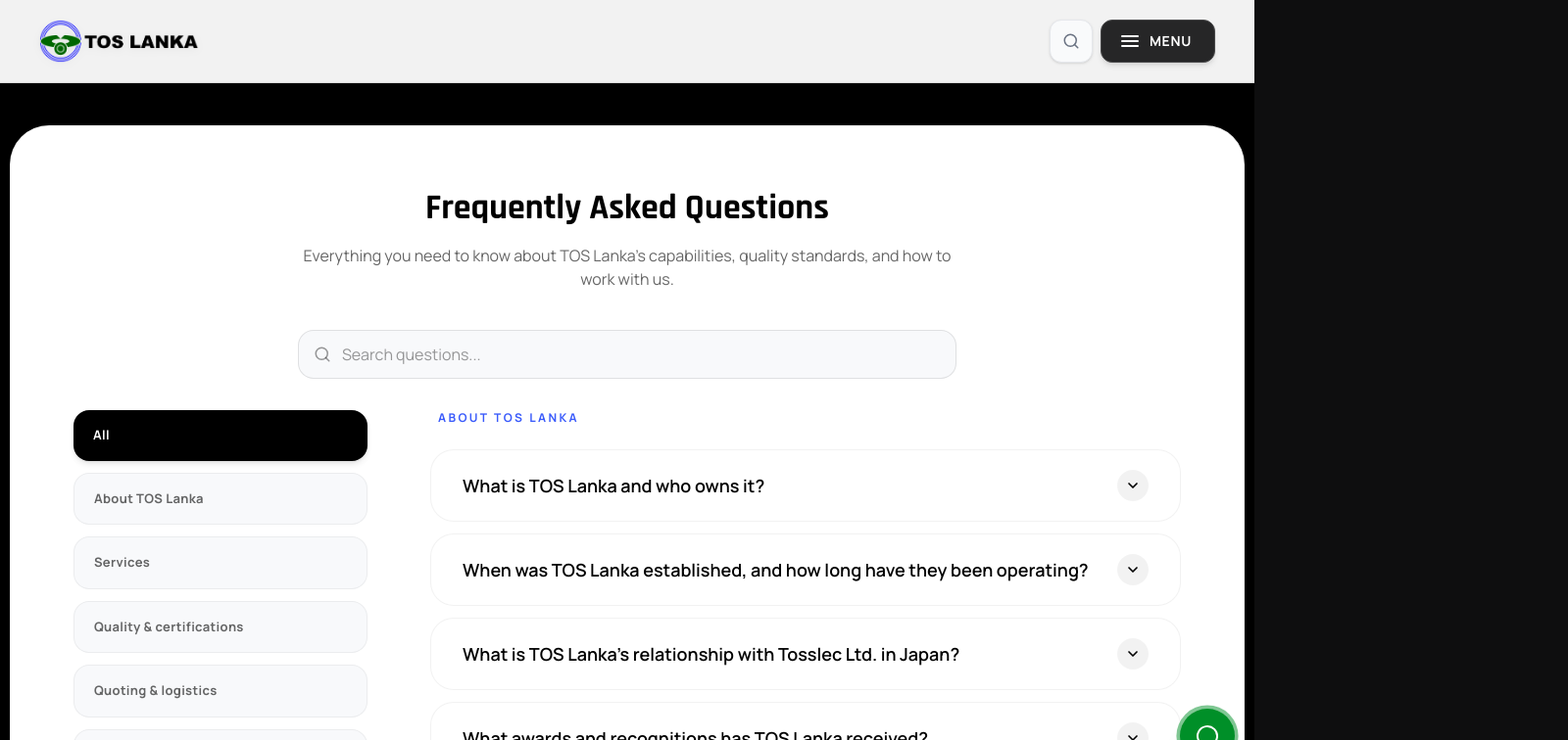
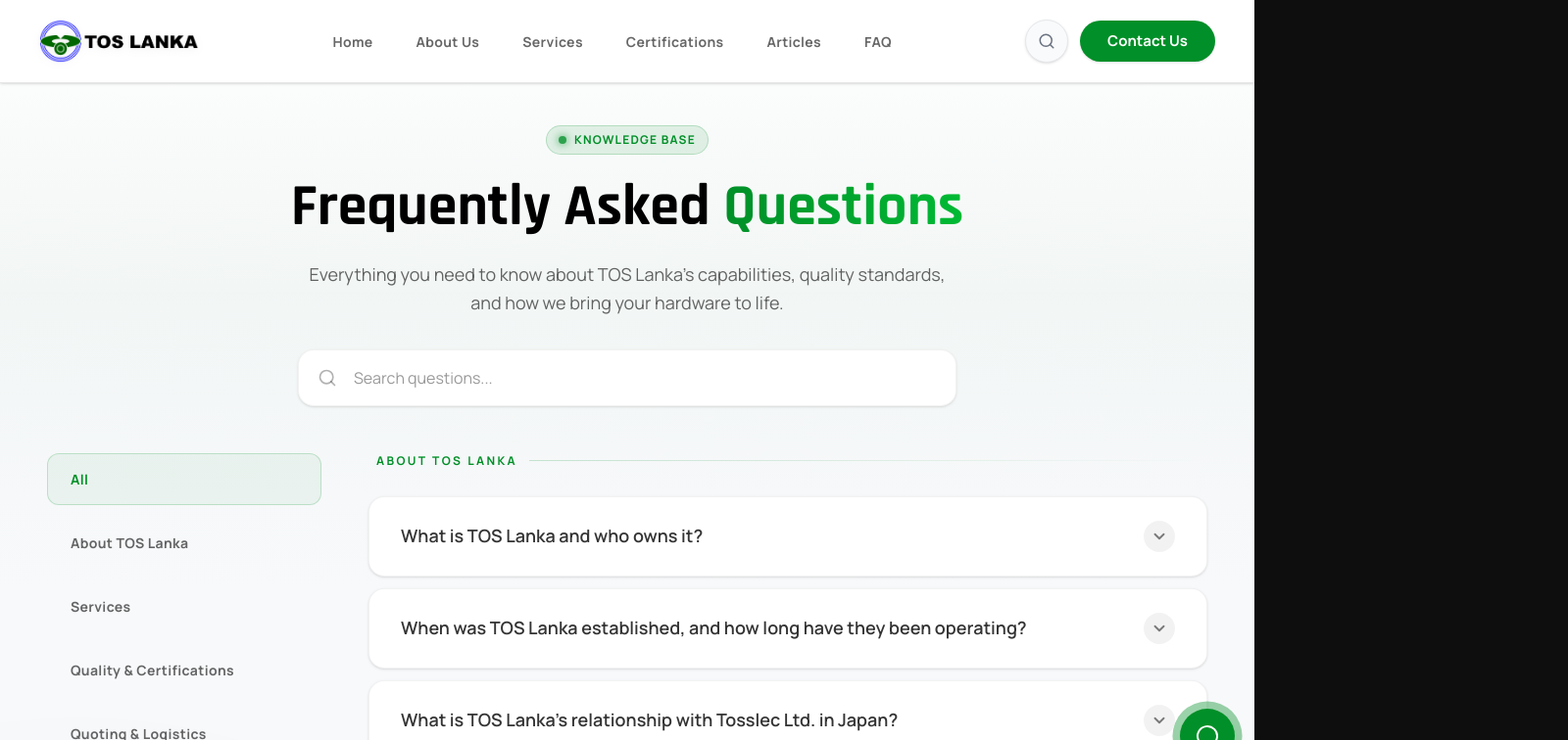
Before and after one commit to mss879/tos-lanka-draft2, a Next.js app: page /faq in a window 1280 px wide. Shown: the top 756 px of the page at 98% size, 1600 px wide, since content can reach past the window. Built offline with nearby package versions, Linux system fonts and the light colour scheme.

Commit message:
UI Updates: Redesign FAQ page to clean white theme, replace SubPageNavbar staggered menu with inline navbar links, change WhoWeAre heading

```diff
--- a/src/app/faq/page.tsx
+++ b/src/app/faq/page.tsx
@@ -1,22 +1,57 @@
 "use client";
 
 import React from 'react';
+import Link from 'next/link';
+import { ArrowRight, MessageSquare } from 'lucide-react';
 import SubPageNavbar from '../../components/SubPageNavbar';
 import Footer from '../../components/Footer';
 import FAQSection from '../../components/FAQSection';
 
 export default function FAQPage() {
   return (
-    <div className="w-full bg-black flex flex-col min-h-screen">
+    <div className="w-full bg-[#f8f9fb] flex flex-col min-h-screen">
       <SubPageNavbar />
 
-      <main className="flex-1 w-full bg-black px-[5px] pb-[5px] pt-16 sm:pt-20">
-        <section className="relative z-10 w-full px-[5px] pb-12">
+      <main className="flex-1 w-full relative pt-16 sm:pt-20">
+        {/* Soft Background Gradients */}
+        <div className="absolute inset-x-0 top-0 h-[600px] bg-gradient-to-b from-white via-brand-primary/[0.03] to-[#f8f9fb] pointer-events-none" />
+        <div className="absolute top-1/4 -left-1/4 w-[800px] h-[800px] bg-brand-primary/5 rounded-full blur-[120px] pointer-events-none" />
+        <div className="absolute top-1/3 -right-1/4 w-[600px] h-[600px] bg-brand-tertiary/5 rounded-full blur-[100px] pointer-events-none" />
+
+        <section className="relative z-10 w-full max-w-[1440px] mx-auto px-4 sm:px-6 md:px-12 pb-12">
           <FAQSection />
+        </section>
+
+        {/* Call to action section */}
+        <section className="relative z-10 w-full max-w-[1440px] mx-auto px-4 sm:px-6 md:px-12 pb-24">
+          <div className="w-full bg-white shadow-xl shadow-black/[0.03] border border-black/5 rounded-[2.5rem] p-10 md:p-16 flex flex-col md:flex-row items-center justify-between gap-10 overflow-hidden relative group">
+            {/* Background glow on hover */}
+            <div className="absolute inset-0 bg-gradient-to-r from-brand-primary/0 via-brand-primary/[0.02] to-brand-primary/0 opacity-0 group-hover:opacity-100 transition-opacity duration-700 pointer-events-none" />
+
+            <div className="flex-1 z-10">
+              <div className="inline-flex items-center justify-center w-14 h-14 rounded-2xl bg-brand-primary/10 text-brand-primary mb-6">
+                <MessageSquare size={28} />
+              </div>
+              <h3 className="text-3xl md:text-4xl font-heading font-bold text-black mb-4">
+                Still have questions?
+              </h3>
+              <p className="text-black/60 text-lg max-w-xl leading-relaxed">
+                Can't find the answer you're looking for? Our engineering and sales teams are standing by to help you with your specific project requirements.
+              </p>
+            </div>
+            <div className="z-10 shrink-0">
+              <Link
+                href="/contact"
+                className="inline-flex items-center gap-3 px-8 py-4 rounded-full bg-brand-primary hover:bg-brand-primary-hover text-white font-bold text-lg transition-all shadow-[0_8px_20px_rgba(0,143,40,0.2)] hover:shadow-[0_12px_25px_rgba(0,143,40,0.3)] transform hover:-translate-y-1"
+              >
+                Get in Touch
+                <ArrowRight size={20} />
+              </Link>
+            </div>
+          </div>
         </section>
       </main>
 
-      {/* Footer natively handles its own white background and top radii */}
       <Footer />
     </div>
   );
--- a/src/components/FAQSection.tsx
+++ b/src/components/FAQSection.tsx
@@ -166,6 +166,7 @@
   const [activeCat, setActiveCat] = useState('all');
   const [searchQuery, setSearchQuery] = useState('');
   const [openItems, setOpenItems] = useState<{ [key: string]: boolean }>({});
+  const [isSearchFocused, setIsSearchFocused] = useState(false);
 
   const toggleItem = (id: string) => {
     setOpenItems(prev => ({
@@ -186,9 +187,9 @@
     { id: 'all', label: 'All' },
     { id: 'about', label: 'About TOS Lanka' },
     { id: 'services', label: 'Services' },
-    { id: 'quality', label: 'Quality & certifications' },
-    { id: 'logistics', label: 'Quoting & logistics' },
-    { id: 'equipment', label: 'Equipment & technology' }
+    { id: 'quality', label: 'Quality & Certifications' },
+    { id: 'logistics', label: 'Quoting & Logistics' },
+    { id: 'equipment', label: 'Equipment & Technology' }
   ];
 
   // Filter content
@@ -211,75 +212,153 @@
     }).filter(section => section.items.length > 0);
   }, [activeCat, searchQuery]);
 
+  // Framer motion variants
+  const containerVariants = {
+    hidden: { opacity: 0 },
+    visible: {
+      opacity: 1,
+      transition: {
+        staggerChildren: 0.1
+      }
+    }
+  };
+
+  const itemVariants = {
+    hidden: { opacity: 0, y: 20 },
+    visible: { opacity: 1, y: 0, transition: { duration: 0.4, ease: "easeOut" as const } }
+  };
+
   return (
-    <div className="w-full bg-white rounded-[2.5rem] shadow-sm border border-black/5 p-8 md:p-12 lg:p-16 mb-8 mt-12">
-      <div className="flex flex-col mb-10 text-center">
-        <h2 className="text-3xl md:text-4xl font-heading font-bold text-black mb-4">Frequently Asked Questions</h2>
-        <p className="text-black/60 max-w-2xl mx-auto">
-          Everything you need to know about TOS Lanka's capabilities, quality standards, and how to work with us.
+    <div className="w-full mt-12 mb-8">
+      {/* Header & Search */}
+      <div className="flex flex-col mb-12 text-center items-center">
+        <motion.div
+           initial={{ opacity: 0, y: -20 }}
+           animate={{ opacity: 1, y: 0 }}
+           transition={{ duration: 0.6, ease: "easeOut" }}
+           className="mb-8"
+        >
+          <div className="inline-flex items-center gap-2 px-3 py-1.5 rounded-full bg-brand-primary/10 border border-brand-primary/20 text-brand-primary text-xs font-bold tracking-widest uppercase mb-6">
+            <span className="w-2 h-2 rounded-full bg-brand-primary animate-pulse shadow-[0_0_8px_var(--color-brand-primary)]" />
+            Knowledge Base
+          </div>
+          <h2 className="text-4xl md:text-5xl lg:text-6xl font-heading font-bold text-black mb-6">
+            Frequently Asked <span className="text-transparent bg-clip-text bg-gradient-to-r from-brand-primary to-brand-primary-hover">Questions</span>
+          </h2>
+          <p className="text-black/60 max-w-2xl mx-auto text-lg leading-relaxed">
+            Everything you need to know about TOS Lanka's capabilities, quality standards, and how we bring your hardware to life.
           </p>
-      </div>
+        </motion.div>
 
-      <div className="relative mb-8 max-w-2xl mx-auto">
-        <div className="absolute inset-y-0 left-0 pl-4 flex items-center pointer-events-none text-black/40">
-          <Search size={18} />
+        {/* Animated Search Bar */}
+        <motion.div
+          initial={{ opacity: 0, scale: 0.95 }}
+          animate={{ opacity: 1, scale: 1 }}
+          transition={{ duration: 0.5, delay: 0.2 }}
+          className="relative w-full max-w-2xl mx-auto z-20 group"
+        >
+          <div className="absolute inset-y-0 left-0 pl-5 flex items-center pointer-events-none transition-colors duration-300">
+            <Search
+              size={20}
+              className={isSearchFocused || searchQuery ? "text-brand-primary" : "text-black/30 group-hover:text-black/50 transition-colors"}
+            />
           </div>
           <input
             type="text"
             placeholder="Search questions..."
             value={searchQuery}
             onChange={handleSearch}
-          className="w-full pl-11 pr-4 py-3 bg-[#f8f9fb] border border-black/10 rounded-2xl text-black placeholder:text-black/40 outline-none focus:border-brand-tertiary focus:ring-1 focus:ring-brand-tertiary transition-all"
+            onFocus={() => setIsSearchFocused(true)}
+            onBlur={() => setIsSearchFocused(false)}
+            className="w-full pl-14 pr-6 py-4 bg-white border border-black/5 rounded-2xl text-black placeholder:text-black/40 focus:outline-none transition-all duration-300 shadow-sm"
+            style={{
+              boxShadow: isSearchFocused ? '0 4px 20px rgba(0, 143, 40, 0.1)' : undefined,
+              borderColor: isSearchFocused ? 'rgba(0, 143, 40, 0.4)' : undefined
+            }}
           />
+        </motion.div>
       </div>
 
-      <div className="flex flex-col lg:flex-row gap-12 lg:gap-16 items-start mt-8">
+      <div className="flex flex-col lg:flex-row gap-8 lg:gap-12 items-start mt-12 relative z-10">
 
         {/* LEFT COLUMN: Categories */}
-        <div className="w-full lg:w-[300px] shrink-0 sticky top-32 flex flex-row lg:flex-col flex-wrap gap-2 lg:gap-3 z-10">
-          {categories.map(cat => (
+        <div className="w-full lg:w-[280px] shrink-0 lg:sticky lg:top-32 flex flex-row lg:flex-col flex-wrap gap-2 lg:gap-3 z-10">
+          {categories.map(cat => {
+            const isActive = activeCat === cat.id;
+            return (
               <button
                 key={cat.id}
                 onClick={() => setActiveCat(cat.id)}
-              className={`px-5 py-3 lg:py-4 rounded-full lg:rounded-2xl text-[13px] font-bold tracking-wide transition-all duration-300 text-left flex items-center ${
-                activeCat === cat.id
-                  ? 'bg-black text-white shadow-md'
-                  : 'bg-[#f8f9fb] text-black/60 border border-black/5 hover:border-black/20 hover:text-black'
-              }`}
+                className="relative px-6 py-4 rounded-xl text-[14px] font-bold tracking-wide transition-all duration-300 text-left outline-none"
               >
+                <span className={`relative z-10 ${isActive ? 'text-brand-primary' : 'text-black/60 hover:text-black'}`}>
                   {cat.label}
+                </span>
+                {isActive && (
+                  <motion.div
+                    layoutId="activeCategory"
+                    className="absolute inset-0 bg-brand-primary/5 border border-brand-primary/20 rounded-xl"
+                    initial={{ opacity: 0 }}
+                    animate={{ opacity: 1 }}
+                    exit={{ opacity: 0 }}
+                    transition={{ type: "spring", bounce: 0.2, duration: 0.6 }}
+                  />
+                )}
+                {!isActive && (
+                  <div className="absolute inset-0 bg-black/5 border border-black/5 rounded-xl opacity-0 hover:opacity-100 transition-opacity duration-300" />
+                )}
               </button>
-          ))}
+            )
+          })}
         </div>
 
         {/* RIGHT COLUMN: FAQ Items */}
-        <div className="flex-1 w-full flex flex-col gap-8">
+        <div className="flex-1 w-full min-h-[500px]">
+          <AnimatePresence mode="wait">
+            <motion.div
+              key={activeCat + searchQuery}
+              variants={containerVariants}
+              initial="hidden"
+              animate="visible"
+              exit={{ opacity: 0, transition: { duration: 0.2 } }}
+              className="flex flex-col gap-10"
+            >
               {visibleData.length > 0 ? (
                 visibleData.map(section => (
                   <div key={section.cat} className="flex flex-col gap-4">
-                <h3 className="text-[11px] lg:text-xs font-bold tracking-[0.2em] text-brand-tertiary uppercase mb-2 ml-2">
+                    <motion.h3
+                      variants={itemVariants}
+                      className="text-[11px] lg:text-xs font-bold tracking-[0.2em] text-brand-primary uppercase mb-3 ml-2 flex items-center gap-3 opacity-80"
+                    >
                       {section.catLabel}
-                </h3>
+                      <span className="h-[1px] flex-1 bg-gradient-to-r from-brand-primary/20 to-transparent" />
+                    </motion.h3>
 
                     <div className="flex flex-col gap-3">
-                  {section.items.map(item => {
+                      {section.items.map((item, index) => {
                         const isOpen = openItems[item.id] || false;
 
                         return (
-                      <div
+                          <motion.div
                             key={item.id}
-                        className={`border border-black/5 rounded-2xl md:rounded-3xl overflow-hidden transition-all duration-300 ${isOpen ? 'bg-[#f8f9fa] shadow-sm ring-1 ring-black/5' : 'bg-white hover:border-black/15'}`}
+                            variants={itemVariants}
+                            layout
+                            className={`bg-white border rounded-2xl overflow-hidden transition-all duration-500 ${
+                              isOpen
+                                ? 'border-brand-primary/20 shadow-md ring-1 ring-brand-primary/5'
+                                : 'border-black/5 hover:border-black/15 shadow-sm'
+                            }`}
                           >
                             <button
                               onClick={() => toggleItem(item.id)}
-                          className="w-full text-left px-5 md:px-8 py-5 flex items-center justify-between gap-6 outline-none"
+                              className="w-full text-left px-5 md:px-8 py-6 flex items-center justify-between gap-6 outline-none"
                             >
-                          <span className={`font-semibold md:text-lg transition-colors leading-snug ${isOpen ? 'text-brand-tertiary' : 'text-black'}`}>
+                              <span className={`font-semibold md:text-lg transition-colors leading-snug ${isOpen ? 'text-black' : 'text-black/80'}`}>
                                 {item.q}
                               </span>
-                          <div className={`shrink-0 w-8 h-8 rounded-full flex items-center justify-center transition-colors ${isOpen ? 'bg-brand-tertiary text-white' : 'bg-black/5 text-black'}`}>
-                            <motion.div animate={{ rotate: isOpen ? 180 : 0 }} transition={{ duration: 0.3, ease: 'easeOut' }}>
-                              <ChevronDown size={16} strokeWidth={2.5} />
+                              <div className={`shrink-0 w-8 h-8 rounded-full flex items-center justify-center transition-colors duration-300 ${isOpen ? 'bg-brand-primary/10 text-brand-primary' : 'bg-black/5 text-black/50 group-hover:text-black/80'}`}>
+                                <motion.div animate={{ rotate: isOpen ? 180 : 0 }} transition={{ duration: 0.4, ease: 'backOut' }}>
+                                  <ChevronDown size={18} strokeWidth={2.5} />
                                 </motion.div>
                               </div>
                             </button>
@@ -290,27 +369,45 @@
                                   initial={{ height: 0, opacity: 0 }}
                                   animate={{ height: 'auto', opacity: 1 }}
                                   exit={{ height: 0, opacity: 0 }}
-                              transition={{ duration: 0.3, ease: 'easeInOut' }}
+                                  transition={{ duration: 0.4, ease: [0.04, 0.62, 0.23, 0.98] }}
                                   className="px-5 md:px-8 overflow-hidden"
                                 >
                                   <div
-                                className="pb-6 pt-2 text-black/70 text-sm md:text-base leading-relaxed prose prose-p:my-2 prose-strong:text-black prose-ul:my-2 prose-li:my-1 max-w-none"
+                                    className="pb-8 pt-2 text-black/70 text-sm md:text-base leading-relaxed max-w-3xl
+                                      prose prose-p:my-2 prose-strong:text-black prose-ul:my-2 prose-li:my-1 prose-a:text-brand-primary hover:prose-a:text-brand-primary-hover
+                                    "
                                     dangerouslySetInnerHTML={{ __html: item.a }}
                                   />
                                 </motion.div>
                               )}
                             </AnimatePresence>
-                      </div>
+                          </motion.div>
                         );
                       })}
                     </div>
                   </div>
                 ))
               ) : (
-            <div className="text-center py-16 text-black/50 bg-[#f8f9fb] rounded-3xl border border-black/5 border-dashed text-lg font-medium">
-              No questions match your search "{searchQuery}"
-            </div>
+                <motion.div
+                  initial={{ opacity: 0 }}
+                  animate={{ opacity: 1 }}
+                  className="flex flex-col items-center justify-center py-20 px-8 text-center bg-white rounded-3xl border border-black/5 shadow-sm mt-4"
+                >
+                  <Search size={40} className="text-black/20 mb-4" />
+                  <h3 className="text-xl font-bold text-black mb-2">No results found</h3>
+                  <p className="text-black/50">
+                    We couldn't find any questions matching "{searchQuery}".
+                  </p>
+                  <button
+                    onClick={() => { setSearchQuery(''); setActiveCat('all'); }}
+                    className="mt-6 px-6 py-2 bg-black/5 hover:bg-black/10 rounded-full text-black/80 transition-colors font-medium text-sm"
+                  >
+                    Clear Search
+                  </button>
+                </motion.div>
               )}
+            </motion.div>
+          </AnimatePresence>
         </div>
       </div>
     </div>
--- a/src/components/SubPageNavbar.tsx
+++ b/src/components/SubPageNavbar.tsx
@@ -1,15 +1,23 @@
 "use client";
 
-import React, { useState } from 'react';
-import { Menu, Search } from 'lucide-react';
+import React from 'react';
+import { Search } from 'lucide-react';
 import Link from 'next/link';
 import Image from 'next/image';
 import { motion } from 'framer-motion';
-import StaggeredMenu from './StaggeredMenu';
 import { useSearch } from '../context/SearchContext';
 
 export default function SubPageNavbar() {
   const { openSearch } = useSearch();
+
+  const navLinks = [
+    { label: 'Home', href: '/' },
+    { label: 'About Us', href: '/about' },
+    { label: 'Services', href: '/#services' },
+    { label: 'Certifications', href: '/certification' },
+    { label: 'Articles', href: '/articles' },
+    { label: 'FAQ', href: '/faq' },
+  ];
 
   return (
     <motion.div
@@ -18,7 +26,7 @@
       transition={{ duration: 0.8, ease: [0.22, 1, 0.36, 1] }}
       className="fixed top-0 left-0 right-0 z-[100] w-full bg-white/95 backdrop-blur-xl border-b border-black/10 shadow-sm"
     >
-      <div className="w-full mx-auto max-w-[1400px]">
+      <div className="w-full mx-auto max-w-[1440px]">
         <nav className="flex items-center justify-between px-6 sm:px-10 py-4 sm:py-5 w-full">
 
           {/* Left: Logo */}
@@ -33,25 +41,40 @@
             />
           </Link>
 
-          {/* Right: Menu & Search */}
-          <div className="flex items-center space-x-2">
+          {/* Middle: Inline Links (Desktop/Tablet) */}
+          <div className="hidden lg:flex items-center justify-center flex-1 space-x-1 mx-4">
+            {navLinks.map((link) => (
+              <Link
+                key={link.label}
+                href={link.href}
+                className="px-5 py-2.5 text-[14px] font-bold tracking-wide text-black/60 hover:text-brand-primary transition-colors duration-300 rounded-full hover:bg-black/5"
+              >
+                {link.label}
+              </Link>
+            ))}
+          </div>
+
+          {/* Right: Search & Contact CTA */}
+          <div className="flex items-center justify-end space-x-3 shrink-0">
 
             {/* Search Bar Profile Trigger */}
             <button
               onClick={openSearch}
-              className="flex items-center justify-center w-[44px] h-[44px] bg-gray-50 hover:bg-gray-100 rounded-xl transition-all duration-300 border border-gray-200 text-gray-500 hover:text-gray-700 shadow-sm"
+              className="flex items-center justify-center w-11 h-11 bg-gray-50 hover:bg-gray-100 rounded-full transition-all duration-300 border border-gray-200 text-gray-500 hover:text-gray-700 shadow-sm"
               title="Search (Cmd+K)"
             >
               <Search size={18} />
             </button>
 
-            {/* Menu Button - Now Animated Staggered Menu */}
-            <StaggeredMenu />
+            <Link
+              href="/contact"
+              className="inline-flex items-center justify-center px-7 py-2.5 bg-brand-primary text-white text-[15px] font-bold rounded-full hover:bg-brand-primary-hover transition-colors shadow-sm"
+            >
+              Contact Us
+            </Link>
 
           </div>
-
         </nav>
-
       </div>
     </motion.div>
   );
--- a/src/components/WhoWeAre.tsx
+++ b/src/components/WhoWeAre.tsx
@@ -43,9 +43,7 @@
           {/* ─── Section Header ─── */}
           <div className="flex flex-col md:flex-row md:items-end justify-between gap-6 pb-2">
             <h2 className="text-[32px] md:text-[40px] lg:text-[48px] font-semibold tracking-tighter text-black font-heading leading-tight md:leading-[1.1]">
-              <span className="text-black">Authentic Japanese </span>
-              <br className="hidden md:block" />
-              <span className="text-black/60">Manufacturing Discipline.</span>
+              <span className="text-black">About Us</span>
             </h2>
             <p className="max-w-[340px] text-[13px] text-black/50 md:text-[15px] leading-relaxed font-medium md:text-right pb-1">
               Precision engineering and zero-defect assembly from Tosslec Ltd.&apos;s sole overseas facility.
```
Lines whose indentation alone changed are shown as unchanged.
